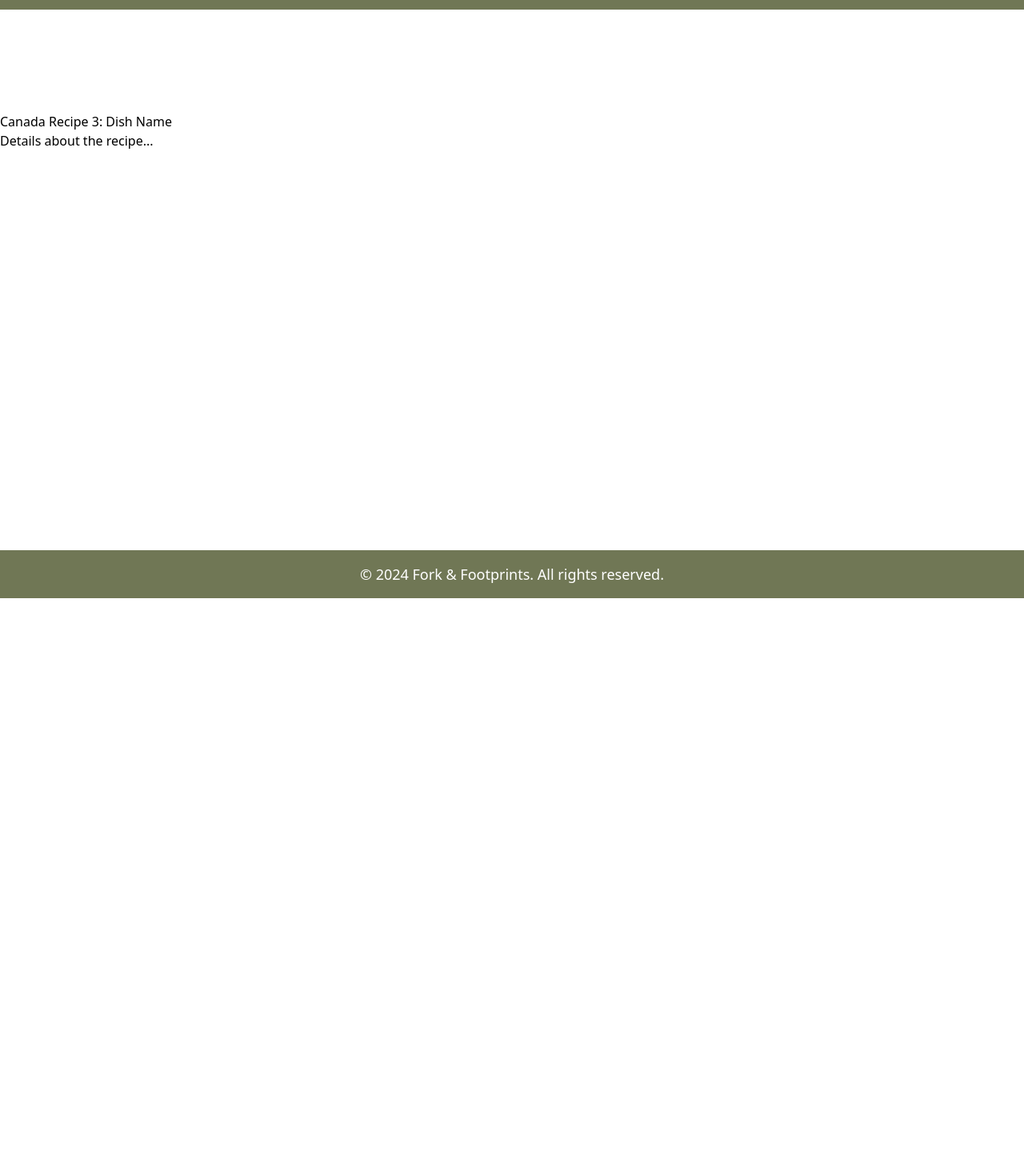
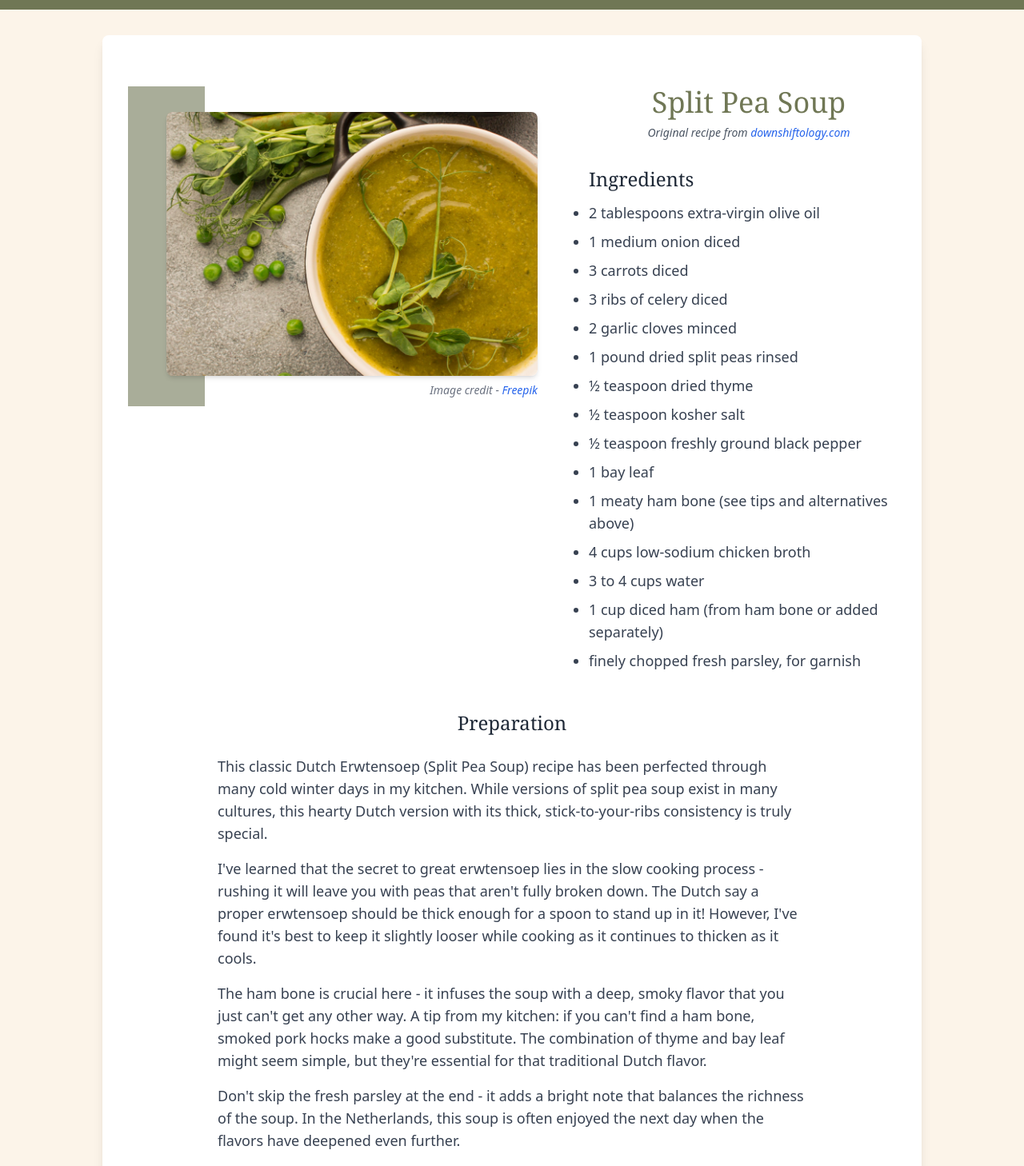
Before and after one commit to Tthompson8416/fork-and-footprints, a React (Vite) app: page /fork-and-footprints/fork-and-footprints/recipes/canada/recipe3 in a window 1280 px wide. Shown: the part 52-1510 px from the top of the page at 80% size. Before the commit the page ends 800 px from the top, so only its background shows below. Built offline with nearby package versions, Linux system fonts and the light colour scheme.

Commit message:
Recipe9 added

```diff
--- a/src/pages/Recipe2.jsx
+++ b/src/pages/Recipe2.jsx
@@ -1,6 +1,6 @@
 import flemingStew from "../assets/images/belgium-images/fleming-stew.jpg";
 
-const Recipe1 = () => {
+const Recipe2 = () => {
   return (
     <div className="flex justify-center bg-custom-cream px-8 py-12 md:py-16">
       <div className="relative w-full max-w-[95%] sm:max-w-4xl lg:max-w-5xl bg-white rounded-lg shadow-lg p-8 md:py-16 top-8">
@@ -112,4 +112,4 @@ const Recipe1 = () => {
   );
 };
 
-export default Recipe1;
+export default Recipe2;
--- a/src/pages/Recipe3.jsx
+++ b/src/pages/Recipe3.jsx
@@ -1,6 +1,6 @@
 import soleMeuniere from "../assets/images/belgium-images/sole-meuniere.jpg";
 
-const Recipe1 = () => {
+const Recipe3 = () => {
   return (
     <div className="flex justify-center bg-custom-cream px-8 py-12 md:py-16">
       <div className="relative w-full max-w-[95%] sm:max-w-4xl lg:max-w-5xl bg-white rounded-lg shadow-lg p-8 md:py-16 top-8">
@@ -119,4 +119,4 @@ const Recipe1 = () => {
   );
 };
 
-export default Recipe1;
+export default Recipe3;
--- a/src/pages/Recipe4.jsx
+++ b/src/pages/Recipe4.jsx
@@ -1,6 +1,6 @@
 import conchFritters from "../assets/images/belize-images/conch-fritters.jpg";
 
-const Recipe1 = () => {
+const Recipe4 = () => {
   return (
     <div className="flex justify-center bg-custom-cream px-8 py-12 md:py-16">
       <div className="relative w-full max-w-[95%] sm:max-w-4xl lg:max-w-5xl bg-white rounded-lg shadow-lg p-8 md:py-16 top-8">
@@ -107,4 +107,4 @@ const Recipe1 = () => {
   );
 };
 
-export default Recipe1;
+export default Recipe4;
--- a/src/pages/Recipe5.jsx
+++ b/src/pages/Recipe5.jsx
@@ -1,6 +1,6 @@
 import ceviche from "../assets/images/belize-images/ceviche.jpg";
 
-const Recipe1 = () => {
+const Recipe5 = () => {
   return (
     <div className="flex justify-center bg-custom-cream px-8 py-12 md:py-16">
       <div className="relative w-full max-w-[95%] sm:max-w-4xl lg:max-w-5xl bg-white rounded-lg shadow-lg p-8 md:py-16 top-8">
@@ -120,4 +120,4 @@ const Recipe1 = () => {
   );
 };
 
-export default Recipe1;
+export default Recipe5;
--- a/src/pages/Recipe6.jsx
+++ b/src/pages/Recipe6.jsx
@@ -1,6 +1,6 @@
 import salbutes from "../assets/images/belize-images/salbutes.png";
 
-const Recipe1 = () => {
+const Recipe6 = () => {
   return (
     <div className="flex justify-center bg-custom-cream px-8 py-12 md:py-16">
       <div className="relative w-full max-w-[95%] sm:max-w-4xl lg:max-w-5xl bg-white rounded-lg shadow-lg p-8 md:py-16 top-8">
@@ -110,4 +110,4 @@ const Recipe1 = () => {
   );
 };
 
-export default Recipe1;
+export default Recipe6;
--- a/src/pages/Recipe7.jsx
+++ b/src/pages/Recipe7.jsx
@@ -1,6 +1,6 @@
 import butterTarts from "../assets/images/canada-images/butter-tarts.jpg";
 
-const Recipe1 = () => {
+const Recipe7 = () => {
   return (
     <div className="flex justify-center bg-custom-cream px-8 py-12 md:py-16">
       <div className="relative w-full max-w-[95%] sm:max-w-4xl lg:max-w-5xl bg-white rounded-lg shadow-lg p-8 md:py-16 top-8">
@@ -107,4 +107,4 @@ const Recipe1 = () => {
   );
 };
 
-export default Recipe1;
+export default Recipe7;
--- a/src/pages/Recipe8.jsx
+++ b/src/pages/Recipe8.jsx
@@ -1,6 +1,6 @@
 import poutine from "../assets/images/canada-images/poutine.jpg";
 
-const Recipe1 = () => {
+const Recipe8 = () => {
   return (
     <div className="flex justify-center bg-custom-cream px-8 py-12 md:py-16">
       <div className="relative w-full max-w-[95%] sm:max-w-4xl lg:max-w-5xl bg-white rounded-lg shadow-lg p-8 md:py-16 top-8">
@@ -103,4 +103,4 @@ const Recipe1 = () => {
   );
 };
 
-export default Recipe1;
+export default Recipe8;
--- a/src/pages/Recipe9.jsx
+++ b/src/pages/Recipe9.jsx
@@ -1,10 +1,114 @@
-import React from 'react';
+import peaSoup from "../assets/images/canada-images/pea-soup.jpg";
 
 const Recipe9 = () => {
   return (
-    <div>
-      <h1 className='mt-48'>Canada Recipe 3: Dish Name</h1>
-      <p>Details about the recipe...</p>
+    <div className="flex justify-center bg-custom-cream px-8 py-12 md:py-16">
+      <div className="relative w-full max-w-[95%] sm:max-w-4xl lg:max-w-5xl bg-white rounded-lg shadow-lg p-8 md:py-16 top-8">
+        {/* Two-column grid for image and ingredients */}
+        <div className="grid grid-cols-1 sm:grid-cols-2 gap-8 mb-12">
+          {/* Left column - Image section */}
+          <div className="relative flex justify-center sm:block">
+            <div className="absolute left-0 hidden w-24 h-[400px] bg-custom-accent/60 sm:block z-0" />
+            <div className="relative w-[80%] sm:w-full sm:ml-12">
+              <img
+                src={peaSoup}
+                alt="Slit pea soup"
+                className="w-full h-[200px] sm:h-[330px] object-cover rounded-lg shadow-md mt-8 z-10"
+              />
+              <p className="relative mt-2 text-xs text-center text-gray-500 sm:text-sm 2xl:text-lg sm:text-right italic">
+                Image credit -{" "}
+                <a
+                  href="https://www.freepik.com/free-photo/top-view-winter-peas-soup_10555542.htm#fromView=image_search_similar&page=1&position=8&uuid=a4717cbd-a257-48e0-90b2-d9bde88af45e&new_detail=true"
+                  target="_blank"
+                  rel="noopener noreferrer"
+                  className="text-blue-600 hover:text-blue-800"
+                >
+                  Freepik
+                </a>
+              </p>
+            </div>
+          </div>
+
+          {/* Right column - Title and Ingredients */}
+          <div className="relative z-10 space-y-8">
+            <div className="text-center sm:text-left">
+              <h1 className="mb-2 text-2xl text-center font-serif text-custom-accent sm:text-2xl lg:text-4xl 2xl:text-5xl sm:ml-12 lg:ml-24 2xl:ml-20">
+                Split Pea Soup
+              </h1>
+              <p className="text-sm text-center italic text-gray-600 sm:text-md sm:ml-12 lg:ml-24 2xl:text-lg">
+                Original recipe from{" "}
+                <a
+                  href="https://downshiftology.com/recipes/split-pea-soup/#wprm-recipe-container-66380"
+                  target="_blank"
+                  rel="noopener noreferrer"
+                  className="text-blue-600 hover:text-blue-800"
+                >
+                  downshiftology.com
+                </a>
+              </p>
+            </div>
+
+            <div>
+              <h2 className="pl-20 mb-3 text-xl font-serif text-gray-800 sm:text-2xl 2xl:text-4xl 2xl:mb-4">
+                Ingredients
+              </h2>
+              <ul className="pl-20 list-disc space-y-2 text-sm text-gray-700 sm:text-base lg:text-lg 2xl:text-2xl z-10">
+                <li>2 tablespoons extra-virgin olive oil</li>
+                <li>1 medium onion diced</li>
+                <li>3 carrots diced</li>
+                <li>3 ribs of celery diced</li>
+                <li>2 garlic cloves minced</li>
+                <li>1 pound dried split peas rinsed</li>
+                <li>½ teaspoon dried thyme</li>
+                <li>½ teaspoon kosher salt</li>
+                <li>½ teaspoon freshly ground black pepper</li>
+                <li>1 bay leaf</li>
+                <li>1 meaty ham bone (see tips and alternatives above)</li>
+                <li>4 cups low-sodium chicken broth</li>
+                <li>3 to 4 cups water</li>
+                <li>1 cup diced ham (from ham bone or added separately)</li>
+                <li>finely chopped fresh parsley, for garnish</li>
+              </ul>
+            </div>
+          </div>
+        </div>
+
+        <div className="max-w-3xl px-4 mx-auto">
+          <h2 className="mb-6 text-xl font-serif text-center text-gray-800 sm:text-2xl 2xl:text-4xl">
+            Preparation
+          </h2>
+          <div className="space-y-4 text-sm text-gray-700 sm:text-base lg:text-lg 2xl:text-2xl">
+            <p>
+              This classic Dutch Erwtensoep (Split Pea Soup) recipe has been
+              perfected through many cold winter days in my kitchen. While
+              versions of split pea soup exist in many cultures, this hearty
+              Dutch version with its thick, stick-to-your-ribs consistency is
+              truly special.
+            </p>
+            <p>
+              I've learned that the secret to great erwtensoep lies in the slow
+              cooking process - rushing it will leave you with peas that aren't
+              fully broken down. The Dutch say a proper erwtensoep should be
+              thick enough for a spoon to stand up in it! However, I've found
+              it's best to keep it slightly looser while cooking as it continues
+              to thicken as it cools.
+            </p>
+            <p>
+              The ham bone is crucial here - it infuses the soup with a deep,
+              smoky flavor that you just can't get any other way. A tip from my
+              kitchen: if you can't find a ham bone, smoked pork hocks make a
+              good substitute. The combination of thyme and bay leaf might seem
+              simple, but they're essential for that traditional Dutch flavor.
+            </p>
+            <p>
+              Don't skip the fresh parsley at the end - it adds a bright note
+              that balances the richness of the soup. In the Netherlands, this
+              soup is often enjoyed the next day when the flavors have deepened
+              even further.
+            </p>
+          </div>
+        </div>
+      </div>
     </div>
   );
 };
```
Also changed, not shown: src/assets/images/canada-images/pea-soup.jpg (added).
